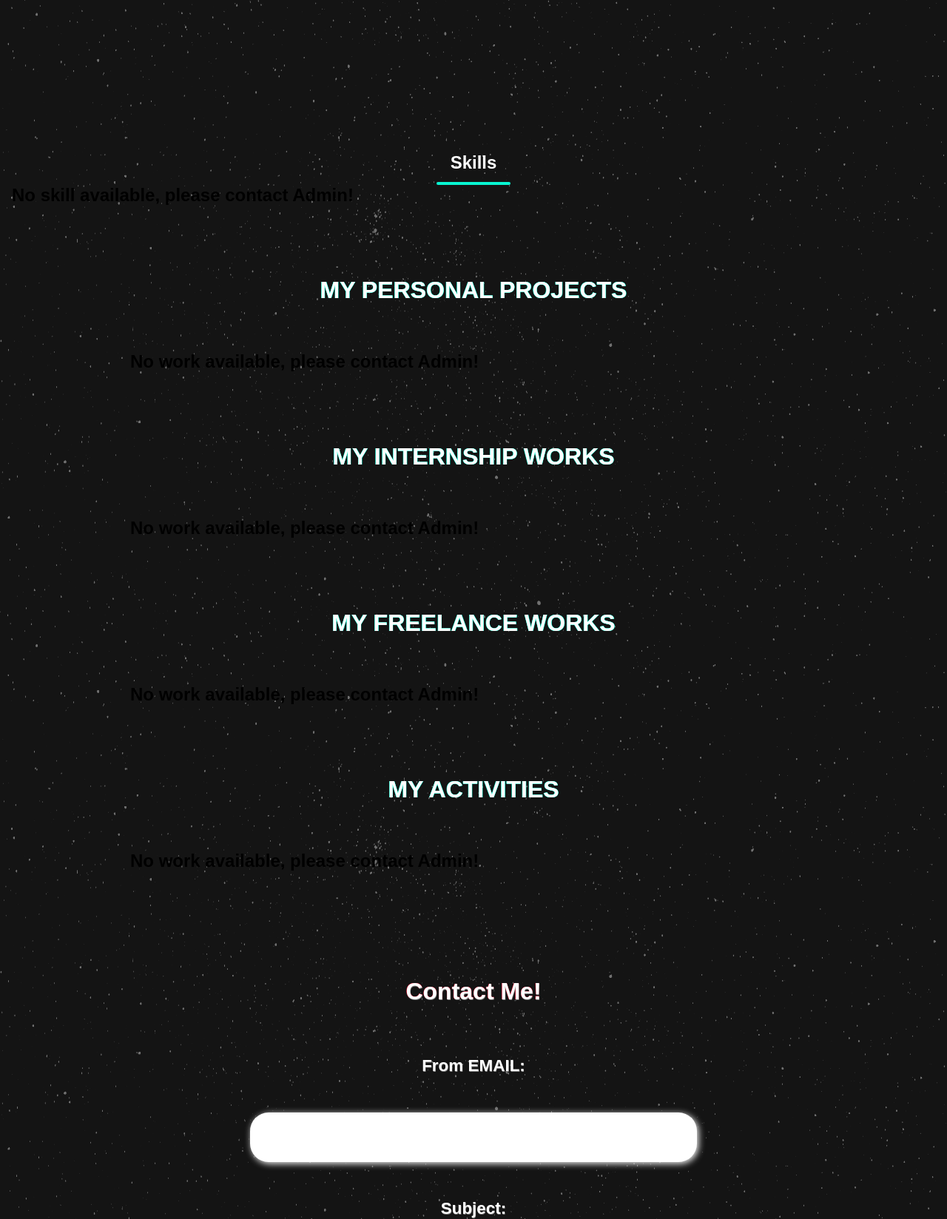
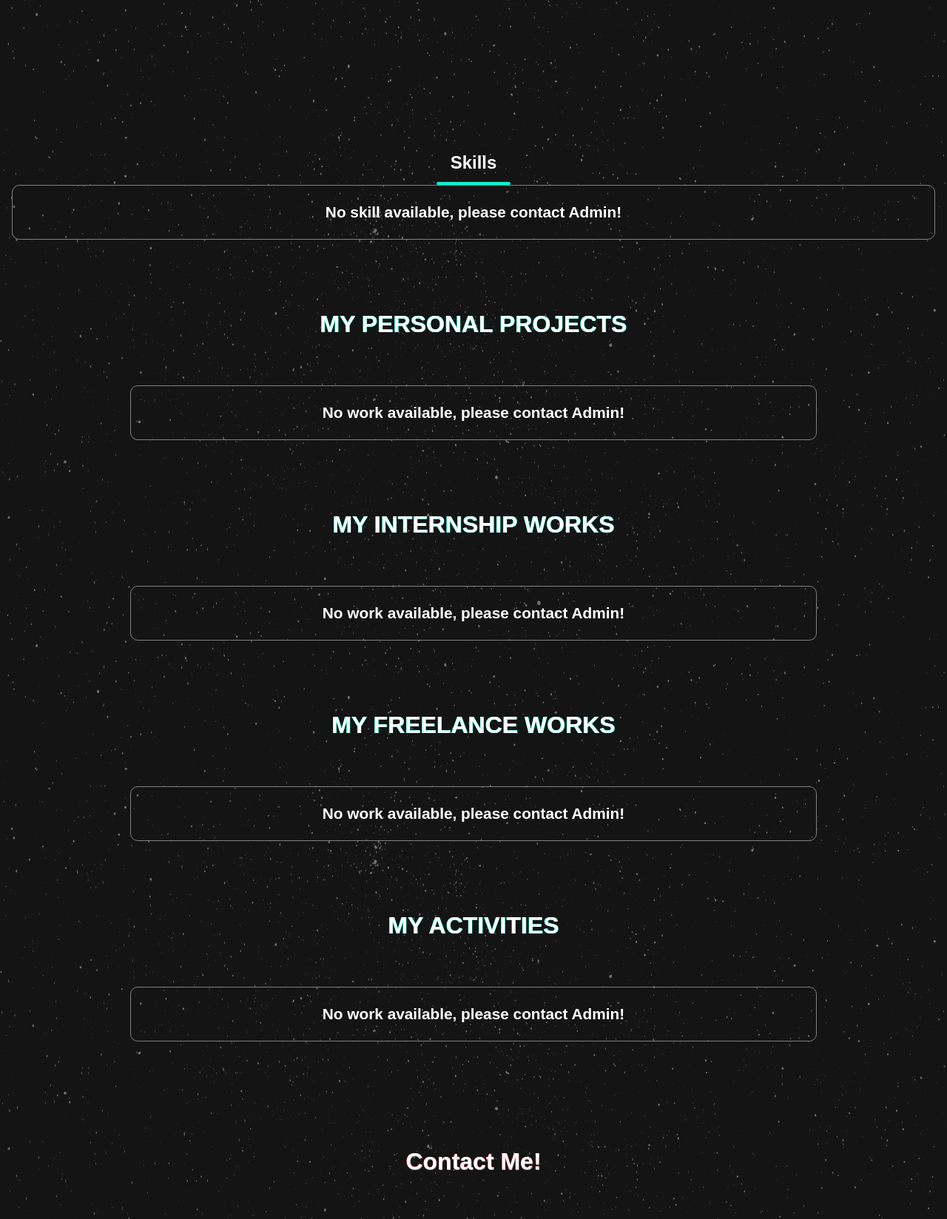
Before and after one commit to bleachjade/my-portfolio-using-django, a Django app: page / in a window 1280 px wide. Shown: the part 795-2443 px from the top of the page at 74% size. Run offline with Django 3.2, Linux system fonts and the light colour scheme; data that the repository does not hold is empty; some libraries are stand-ins or nearby versions.

Commit message:
fixed no-work style

```diff
--- a/portfolio/static/css/index.css
+++ b/portfolio/static/css/index.css
@@ -952,3 +952,16 @@ footer small {
         width: 90%;
     }
 }
+.no-work {
+    display: flex;
+    justify-content: center;
+    align-items: center;
+    border: 0.5px solid gray;
+    border-radius: 10px;
+    padding: 1.5em 1em;
+}
+.no-work > h1 {
+    color: white;
+    font-size: 1.3em;
+    text-align: center;
+}
```
